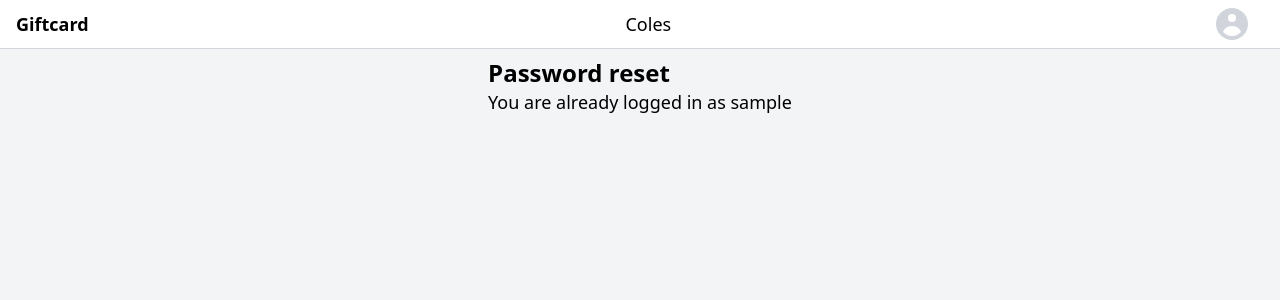
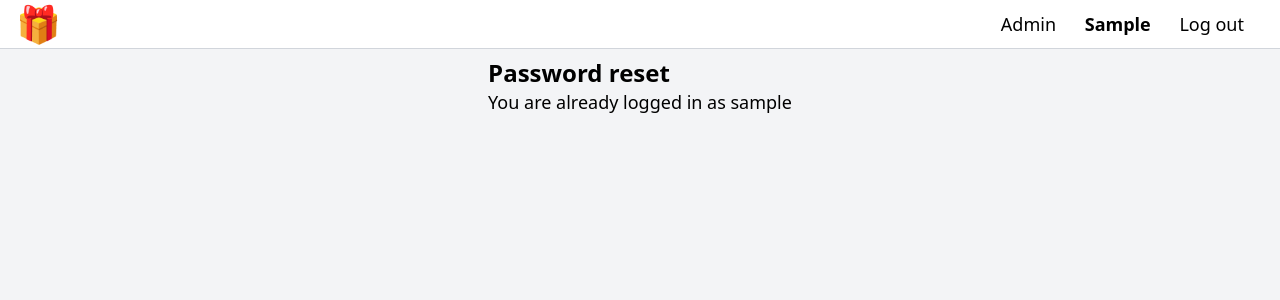
Before and after one commit to minho42/coles, a Django app: page /accounts/password/reset/ in a window 1280 px wide. Shown: the top 300 px of the page. Run offline with Django 4.2, Linux system fonts and the light colour scheme; the visitor is signed in with stand-in values (Sample User, id 1); some libraries are stand-ins or nearby versions.

Commit message:
remove navbar dropdown

```diff
--- a/templates/navbar.html
+++ b/templates/navbar.html
@@ -4,93 +4,41 @@
   <header class="border-b border-gray-300">
     <div class="bg-white flex items-center justify-between pl-3 pr-3 py-2 h-12">
       <div class="flex items-center">
-        <a class="px-1 py-1 font-semibold text-black hover:text-black" href="/">
-          <span class="">Giftcard</span>
+        <a class="px-1 py-1 font-semibold text-black hover:text-black" href="{% url 'coles:list' %}">
+          <span class="text-4xl">🎁</span>
         </a>
       </div>
+
       <div class="">
         {% if request.user.is_authenticated %}
-        <a class="text-black hover:text-black block px-3 py-2 ml-2 text-center rounded-lg border-none"
-          href="{% url 'coles:list' %}">Coles</a>
-        {% endif %}
-      </div>
-
-      <div>
-        <div>
-          <div class="">
-            {% if request.user.is_authenticated %}
-            <button id="dropdownBtn" type="button"
-              class="inline-flex items-center justify-center w-full px-4 py-2  text-black hover:text-black focus:outline-none focus:ring-0"
-              id="options-menu" aria-expanded="true" aria-haspopup="true" style="touch-action: manipulation;">
-              <!-- Heroicon name: solid/user-circle -->
-              <svg id="notification" xmlns="http://www.w3.org/2000/svg" class="h-10 w-10 text-gray-300"
-                viewBox="0 0 20 20" fill="currentColor">
-                <path fill-rule="evenodd"
-                  d="M18 10a8 8 0 11-16 0 8 8 0 0116 0zm-6-3a2 2 0 11-4 0 2 2 0 014 0zm-2 4a5 5 0 00-4.546 2.916A5.986 5.986 0 0010 16a5.986 5.986 0 004.546-2.084A5 5 0 0010 11z"
-                  clip-rule="evenodd" />
-              </svg>
-            </button>
-            {% else %}
-            <div class="flex">
-              <a class="text-black hover:text-black block px-3 py-1 ml-2 text-center rounded-lg font-medium border-2 border-blue-500 hover:bg-gray-100"
-                href="{% url 'account_signup' %}">Sign up</a>
-              <a class="text-black hover:text-black block px-3 py-1 ml-2 text-center rounded-lg border-none hover:bg-gray-100"
-                href="{% url 'account_login' %}">Log in</a>
-            </div>
-            {% endif %}
-          </div>
-
-          {% if request.user.is_authenticated %}
-          <div id="dropdownMenu" class="opacity-0 pointer-events-none">
-            <div id="dropdownMenuOverlay" class="z-40 absolute w-full h-full bg-black opacity-0 top-0 left-0">
-            </div>
-            <div
-              class="z-40 origin-top-right absolute right-0 sm:right-4 mt-0 w-56 rounded-xl shadow-lg bg-white ring-1 ring-black ring-opacity-5 focus:outline-none"
-              role="menu" aria-orientation="vertical" aria-labelledby="options-menu">
 
         <div class="mr-3 my-2">
           {% if request.user.is_superuser %}
-                <a class="block px-3 py-2 ml-2 text-center rounded-lg border-none hover:bg-gray-100"
-                  href="{% url 'admin:index' %}" target="_blank" rel="noopener noreferrer">
+          <a class="px-3 py-2 text-center rounded-lg hover:bg-gray-100" href="{% url 'admin:index' %}" target="_blank"
+            rel="noopener noreferrer">
             Admin
           </a>
           {% endif %}
 
-                <a class="block px-3 py-2 ml-2 text-center rounded-lg border-none hover:bg-gray-100"
+          <a class="px-3 py-2 text-center rounded-lg hover:bg-gray-100"
             href="{% url 'profiles:user' request.user.slug %}">
-                  Hi, <b>{{ user.firstname_or_username }}</b>
+            <b>{{ user.firstname_or_username|truncatechars:10 }}</b>
           </a>
 
-                <a class="block px-3 py-2 ml-2 text-center rounded-lg border-none hover:bg-gray-100"
-                  href="{% url 'account_logout' %}">
+          <a class="px-3 py-2 text-center rounded-lg hover:bg-gray-100" href="{% url 'account_logout' %}">
             Log out</a>
-
         </div>
-            </div>
+        {% else %}
+        <div class="flex">
+          <a class="text-black hover:text-black block px-3 py-1 text-center rounded-lg border-2 border-blue-500 hover:bg-gray-100"
+            href="{% url 'account_signup' %}">Sign up</a>
+          <a class="text-black hover:text-black block px-3 py-1 text-center rounded-lg hover:bg-gray-100"
+            href="{% url 'account_login' %}">Log in</a>
         </div>
         {% endif %}
       </div>
     </div>
 
-    </div>
 
   </header>
 </nav>
-
-<script>
-  const dropdownBtn = document.querySelector('#dropdownBtn')
-  const dropdownMenu = document.querySelector('#dropdownMenu')
-
-  dropdownBtn.addEventListener('click', () => {
-    toggleDropdownMenu();
-  })
-  dropdownMenuOverlay.addEventListener('click', () => {
-    toggleDropdownMenu();
-  })
-
-  function toggleDropdownMenu() {
-    dropdownMenu.classList.toggle('opacity-0')
-    dropdownMenu.classList.toggle('pointer-events-none')
-  }
-
-</script>
```
Also changed, not shown: static/css/tailwind-output.css. Lines whose indentation alone changed are shown as unchanged.
